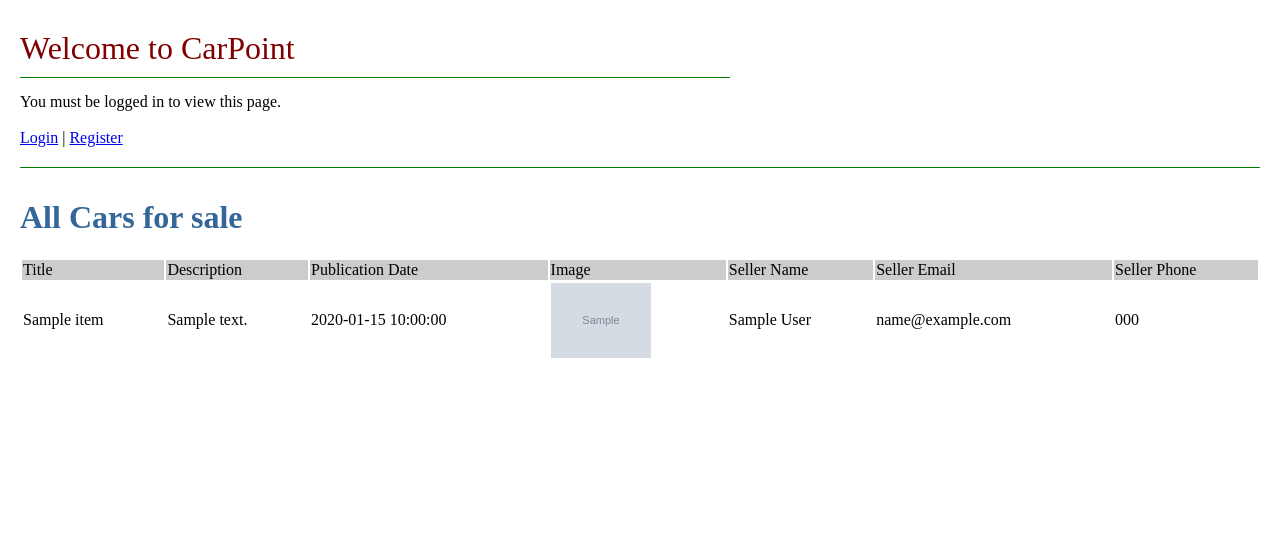
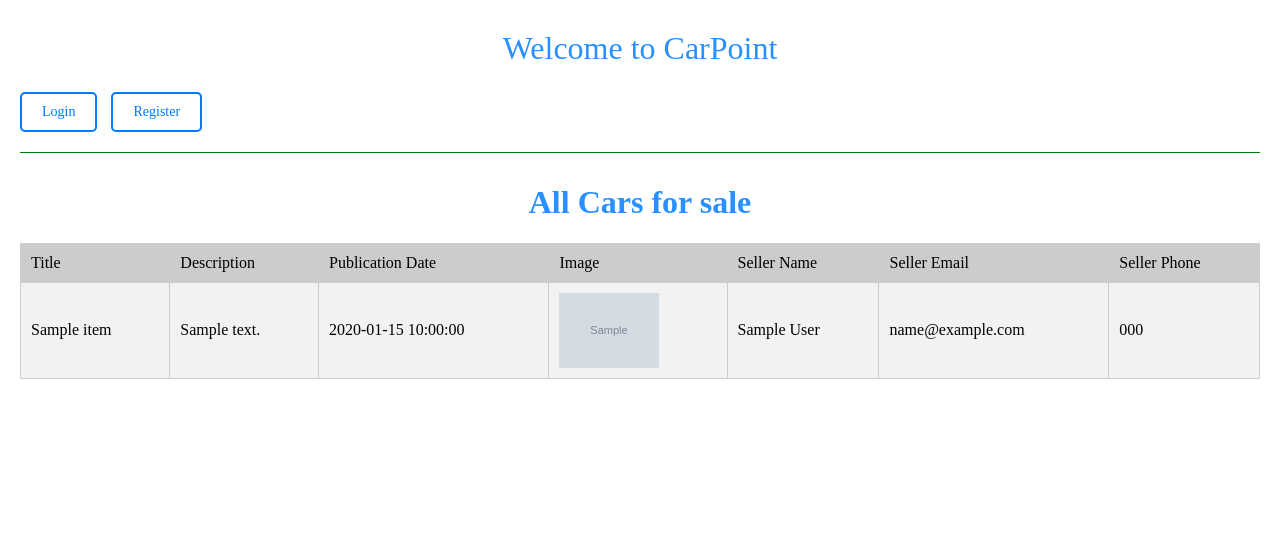
Before and after one commit to dincherselimov/marketplace-cars, a PHP site: page / in a window 1280 px wide. Shown: the top 539 px of the page. Run offline with PHP 8.4, Linux system fonts and the light colour scheme; tables that the repository leaves empty or names only in its code hold one stand-in row (values such as "Sample post"); grey boxes marked "Sample" are stand-in pictures.

Commit message:
css added

```diff
--- a/index.php
+++ b/index.php
@@ -3,6 +3,7 @@
 <head>
 	<title>Homepage</title>
 	<link href="style.css" rel="stylesheet" type="text/css">
+	<link rel="stylesheet" type="text/css" href="view.css">
 </head>
 
 <body>
@@ -18,15 +19,15 @@
 
 	?>
 
-		Welcome <?php echo $_SESSION['name'] ?> ! <a href='logout.php'>Logout</a><br/>
+		Welcome <?php echo $_SESSION['name'] ?> ! <a class='nav-button' href='logout.php'>Logout</a><br/>
 		<br/>
-		<a href='view.php'>View your listed items</a>
+		<a href='view.php' class='nav-button'>View your listed items</a>
 			<br/><br/>
 
 	<?php
 	} else {
-		echo "You must be logged in to view this page.<br/><br/>";
-		echo "<a href='login.php'>Login</a> | <a href='register.php'>Register</a>";
+		echo "<a class='nav-button' href='login.php'>Login</a>
+		<a class='nav-button' href='register.php'>Register</a>";
 	}
 	?>
 
@@ -44,8 +45,8 @@
 	ORDER BY items.id DESC");
 	?>
 
-	<table width='100%' border=0>
-		<tr bgcolor='#CCCCCC'>
+	<table class="data-table">
+			<tr class="header-row">
 				<td>Title</td>
 				<td>Description</td>
 				<td>Publication Date</td>
@@ -53,7 +54,6 @@
 				<td>Seller Name</td>
 				<td>Seller Email</td>
 				<td>Seller Phone</td>
-
 			</tr>
 			<?php
 			while ($res = mysqli_fetch_array($result)) {
@@ -61,7 +61,7 @@
 				echo "<td>".$res['title']."</td>";
 				echo "<td>".$res['description']."</td>";
 				echo "<td>".$res['publication_date']."</td>";
-			echo "<td><img src='".$res['image_path']."' width='100'></td>";
+				echo "<td><img src='".$res['image_path']."' class='item-image'></td>";
 				echo "<td>".$res['name']."</td>";
 				echo "<td>".$res['email']."</td>";
 				echo "<td>".$res['phone']."</td>";
--- a/style.css
+++ b/style.css
@@ -7,17 +7,61 @@ body {
 }
 
 #header {
-	width: 700px;
-	color: maroon;
+	width: 100%;
+	color: #2890ff;
 	font-size: 32px;
 	padding: 10px 10px 10px 0px;
 	margin-bottom: 15px;
-	border-bottom: 1px solid green;
+    display:flex;
+    justify-content:center;
 }
 
 #footer {
 	border-top: 1px solid green;
 	margin-top: 20px;
-	color: #336699;
 	padding-top: 10px;
+
+    color: #2890ff;
+    display: flex;
+    justify-content: center;
+
 }
+
+
+.navigation a {
+    text-decoration: none;
+    color: #333;
+}
+
+.content {
+    margin-top: 20px;
+}
+
+.data-table {
+    width: 100%;
+    border-collapse: collapse;
+}
+
+.header-row {
+    background-color: #CCCCCC;
+}
+
+.data-table th, .data-table td {
+    border: 1px solid #CCCCCC;
+    padding: 10px;
+    text-align: left;
+}
+
+.data-table tr:nth-child(even) {
+    background-color: #f2f2f2;
+}
+
+.item-image {
+    max-width: 100px;
+    height: auto;
+}
+
+.edit-link, .delete-link {
+    text-decoration: none;
+    color: #333;
+}
--- /dev/null
+++ b/view.css
@@ -0,0 +1,85 @@
+.navigation a {
+    text-decoration: none;
+    color: #333;
+}
+
+.content {
+    margin-top: 20px;
+}
+
+.data-table {
+    width: 100%;
+    border-collapse: collapse;
+}
+
+.header-row {
+    background-color: #CCCCCC;
+}
+
+.data-table th, .data-table td {
+    border: 1px solid #CCCCCC;
+    padding: 10px;
+    text-align: left;
+}
+
+.data-table tr:nth-child(even) {
+    background-color: #f2f2f2;
+}
+
+.item-image {
+    max-width: 100px;
+    height: auto;
+}
+
+.edit-link, .delete-link {
+    text-decoration: none;
+    color: #333;
+}
+
+.nav-button {
+    display: inline-block;
+    padding: 10px 20px;
+    font-size: 14px;
+    text-align: center;
+    text-decoration: none;
+    cursor: pointer;
+    border: 2px solid #007bff;
+    color: #007bff;
+    background-color: transparent;
+    border-radius: 5px;
+    margin-right: 10px; /* Adjust spacing between buttons */
+    transition: background-color 0.3s ease-in-out, color 0.3s ease-in-out, border-color 0.3s ease-in-out;
+  }
+
+  .nav-button:hover {
+    background-color: #007bff;
+    color: #fff;
+    border-color: #0056b3;
+  }
+
+
+  .account-info {
+    max-width: 1200px;
+    margin: 20px auto;
+    padding: 20px;
+    background-color: #fff;
+    box-shadow: 0 0 10px rgba(0, 0, 0, 0.1);
+}
+
+.info-table {
+    width: 100%;
+    border-collapse: collapse;
+    margin-top: 20px;
+    font-size:20px;
+}
+
+.table-header {
+    background-color: #CCCCCC;
+    font-weight: bold;
+}
+
+.info-table td, .info-table th {
+    border: 1px solid #ddd;
+    padding: 8px;
+    text-align: left;
+}
```
Also changed, not shown: profile.php (+8 -3 lines), view.php (+16 -7 lines). Lines whose indentation alone changed are shown as unchanged.
